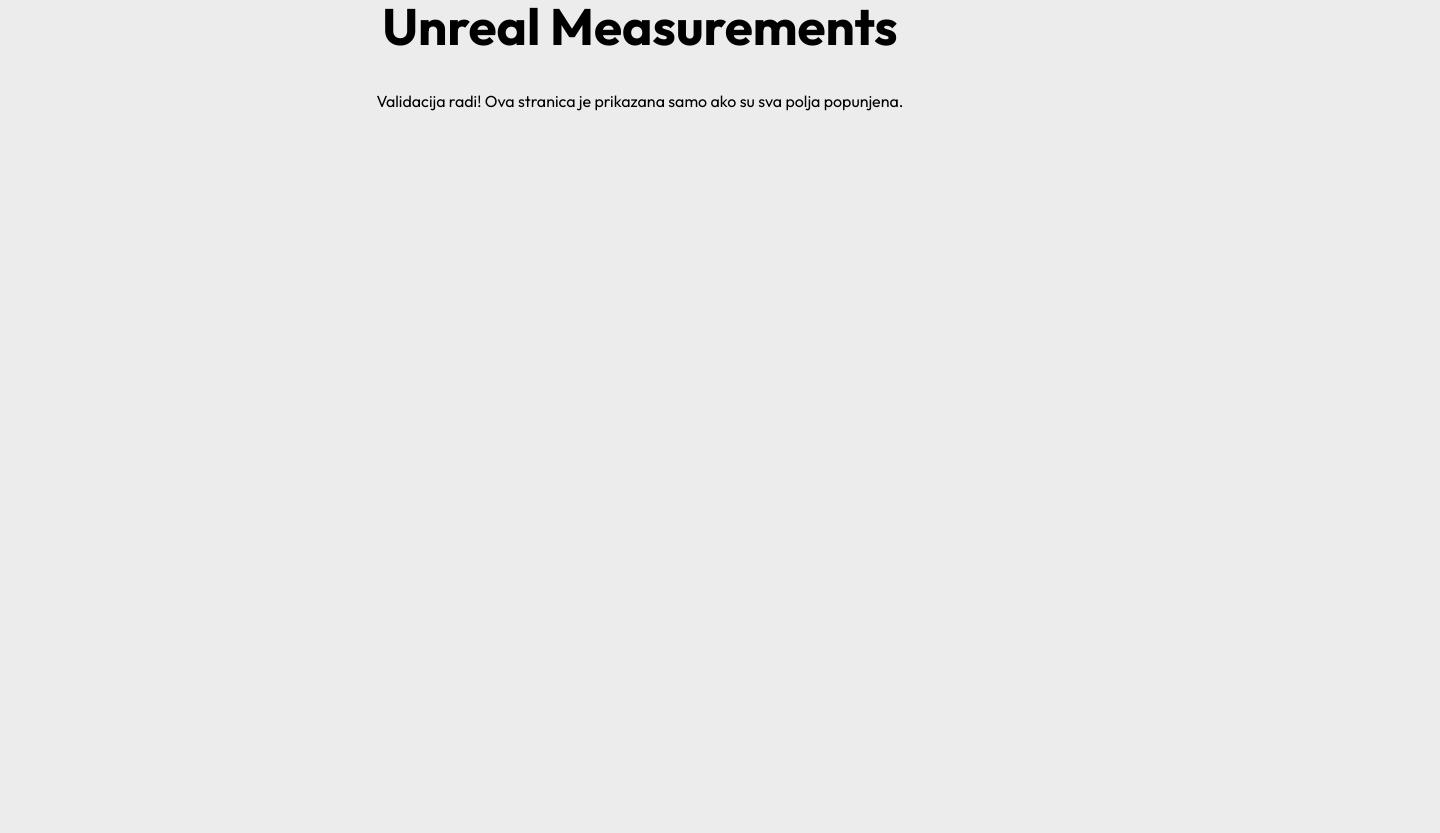
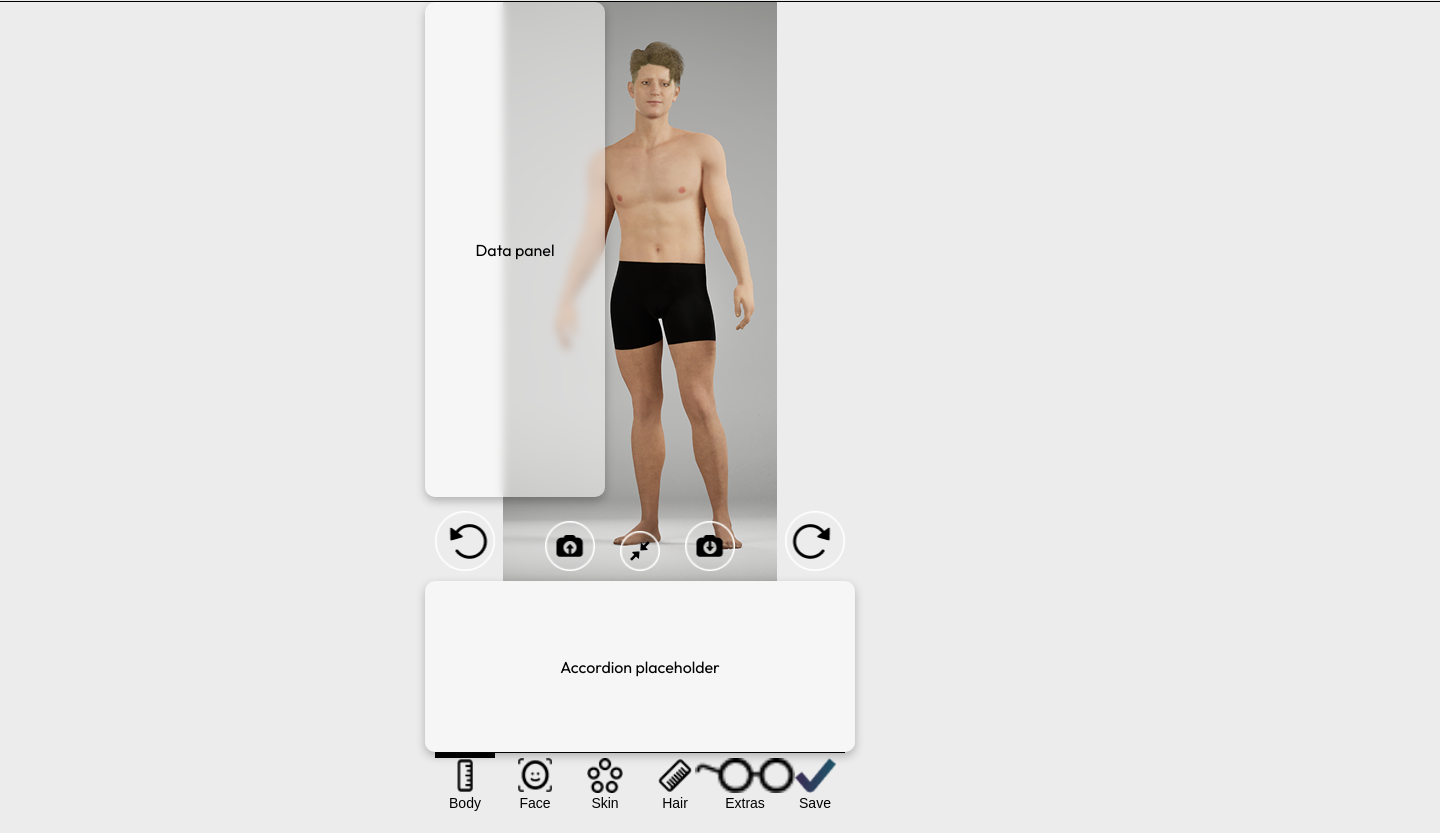
Before and after one commit to filipal/reagraph-vjezba, a React (Vite) app: page /unreal-measurements in a window 1280 px wide. Shown: the part 68-901 px from the top of the page, 1440 px wide, since content can reach past the window. Before the commit the page ends 800 px from the top, so only its background shows below. Built offline with nearby package versions, Linux system fonts and the light colour scheme.

Commit message:
početak unreala

```diff
--- a/src/pages/AvatarInfoPage.tsx
+++ b/src/pages/AvatarInfoPage.tsx
@@ -161,7 +161,6 @@ export default function AvatarInfoPage() {
           <div className={styles.action}>
             <button className={styles.scanButton}
               onClick={() => {
-                console.log('window.innerWidth:', window.innerWidth)
                 if (window.innerWidth >= 1440) {
                   navigate('/scan-qr-bodyscan')
                 } else {
--- a/src/pages/UnrealMeasurements.module.scss
+++ b/src/pages/UnrealMeasurements.module.scss
@@ -1,5 +1,169 @@
 .page {
-  padding: 32px;
-  text-align: center;
+  display: flex;
+  flex-direction: column;
+  align-items: center;
   color: #000;
 }
+
+.avatarButton {
+  background: none;
+  border: none;
+  padding: 0;
+}
+
+.centralWrapper {
+  display: flex;
+  flex-direction: column;
+  align-items: center;
+}
+
+.avatarSection {
+  width: 430px;
+  height: 750px;
+  position: relative;
+  display: flex;
+  justify-content: center;
+  align-items: center;
+}
+
+.bodySelected {
+  height: 579px;
+}
+
+.avatarImage {
+  width: 100%;
+  height: 100%;
+  object-fit: contain;
+}
+
+.dataPanel {
+  position: absolute;
+  top: 0;
+  left: 0;
+  width: 180px;
+  height: 495px;
+  background: rgba(255, 255, 255, 0.5);
+  backdrop-filter: blur(4px);
+  border-radius: 10px;
+  box-shadow: 0 4px 10px rgba(0, 0, 0, 0.25);
+  display: flex;
+  align-items: center;
+  justify-content: center;
+}
+
+.accordion {
+  width: 430px;
+  height: 171px;
+  background: rgba(255, 255, 255, 0.5);
+  backdrop-filter: blur(4px);
+  border-radius: 10px;
+  box-shadow: 0 4px 10px rgba(0, 0, 0, 0.25);
+  display: flex;
+  align-items: center;
+  justify-content: center;
+}
+
+.controlGroup {
+  position: absolute;
+  bottom: 10px;
+  left: 50%;
+  transform: translateX(-50%);
+  width: 410px;
+  height: 60px;
+  display: flex;
+  align-items: flex-end;
+}
+
+.controlButton {
+  position: relative;
+  border: none;
+  padding: 0;
+  background: none;
+  display: flex;
+  justify-content: center;
+  align-items: center;
+}
+
+.ellipse {
+  width: 100%;
+  height: 100%;
+}
+
+.controlIcon {
+  position: absolute;
+  top: 50%;
+  left: 50%;
+  transform: translate(-50%, -50%);
+}
+
+.rotateleft {
+  width: 60px;
+  margin-right: 50px;
+}
+
+.upload {
+  width: 50px;
+  margin-right: 25px;
+}
+
+.fullscreen {
+  width: 40px;
+  margin-right: 25px;
+}
+
+.download {
+  width: 50px;
+  margin-right: 50px;
+}
+
+.rotateright {
+  width: 60px;
+}
+
+.bottomNav {
+  width: 410px;
+  height: 60px;
+  border-top: 1px solid #000;
+  display: flex;
+  margin-bottom: 20px;
+}
+
+.navButton {
+  width: 60px;
+  height: 60px;
+  padding: 0;
+  border: none;
+  background: none;
+  display: flex;
+  flex-direction: column;
+  align-items: center;
+  justify-content: flex-start;
+}
+
+.navButton:not(:first-child) {
+  margin-left: 10px;
+}
+
+.navIndicator {
+  width: 100%;
+  height: 5px;
+}
+
+.active .navIndicator {
+  background: #000;
+}
+
+.navIcon {
+  flex: 1;
+  display: flex;
+  align-items: center;
+  justify-content: center;
+}
+
+.navLabel {
+  height: 20px;
+  font-size: 14px;
+  display: flex;
+  align-items: center;
+  justify-content: center;
+}
--- a/src/pages/UnrealMeasurements.tsx
+++ b/src/pages/UnrealMeasurements.tsx
@@ -1,10 +1,129 @@
+import { useState } from 'react'
+import { useNavigate } from 'react-router-dom'
+import Header from '../components/Header/Header'
+
+import avatarsButton from '../assets/AvatarsButton.png'
+import rLeft from '../assets/rLeft.png'
+import rRight from '../assets/rRight.png'
+import uploadIcon from '../assets/upload.png'
+import fullScreenIcon from '../assets/FullScreen.png'
+import downloadIcon from '../assets/download.png'
+import ellipseLs from '../assets/EllipseLs.png'
+import ellipseLb from '../assets/EllipseLb.png'
+import ellipseMs from '../assets/EllipseMs.png'
+import ellipseMb from '../assets/EllipseMb.png'
+import ellipseSs from '../assets/EllipseSs.png'
+import ellipseSb from '../assets/EllipseSb.png'
+import unrealFBBodyButton from '../assets/UnrealFBBodyButton.png'
+import avatarMeasure from '../assets/AvatarMeasure.png'
+import bodyIcon from '../assets/body.png'
+import faceIcon from '../assets/face.png'
+import skinIcon from '../assets/SKIN.png'
+import hairIcon from '../assets/HAIR.png'
+import extrasIcon from '../assets/EXTRAS.png'
+import saveIcon from '../assets/save.png'
 import styles from './UnrealMeasurements.module.scss'
 
+interface ControlButton {
+  key: string
+  width: number
+  icon: string
+  ellipseWhite: string
+  ellipseBlack: string
+  marginRight: number
+}
+
+interface NavButton {
+  key: NavKey
+  icon: string
+  label: string
+}
+
+type NavKey = 'Body' | 'Face' | 'Skin' | 'Hair' | 'Extras' | 'Save'
+
 export default function UnrealMeasurements() {
+
+  const navigate = useNavigate()
+
+  const [selectedControl, setSelectedControl] = useState<string | null>(null)
+  const [selectedNav, setSelectedNav] = useState<NavKey>('Body')
+  const [avatarSrc] = useState<string>(avatarMeasure)
+
+  const controls: ControlButton[] = [
+    { key: 'rotate-left', width: 60, icon: rLeft, ellipseWhite: ellipseLs, ellipseBlack: ellipseLb, marginRight: 50 },
+    { key: 'upload', width: 50, icon: uploadIcon, ellipseWhite: ellipseMs, ellipseBlack: ellipseMb, marginRight: 25 },
+    { key: 'fullscreen', width: 40, icon: fullScreenIcon, ellipseWhite: ellipseSs, ellipseBlack: ellipseSb, marginRight: 25 },
+    { key: 'download', width: 50, icon: downloadIcon, ellipseWhite: ellipseMs, ellipseBlack: ellipseMb, marginRight: 50 },
+    { key: 'rotate-right', width: 60, icon: rRight, ellipseWhite: ellipseLs, ellipseBlack: ellipseLb, marginRight: 0 },
+  ]
+
+  const navButtons: NavButton[] = [
+    { key: 'Body', icon: bodyIcon, label: 'Body' },
+    { key: 'Face', icon: faceIcon, label: 'Face' },
+    { key: 'Skin', icon: skinIcon, label: 'Skin' },
+    { key: 'Hair', icon: hairIcon, label: 'Hair' },
+    { key: 'Extras', icon: extrasIcon, label: 'Extras' },
+    { key: 'Save', icon: saveIcon, label: 'Save' },
+  ]
+
+  const avatarImage = selectedNav === 'Body' ? unrealFBBodyButton : avatarSrc
+
   return (
     <div className={styles.page}>
-      <h1>Unreal Measurements</h1>
-      <p>Validacija radi! Ova stranica je prikazana samo ako su sva polja popunjena.</p>
+      <Header
+        title="Unreal Measurements"
+        variant="dark"
+        onExit={() => navigate('/')}
+        rightContent={(
+          <button className={styles.avatarButton} onClick={() => navigate('/logged-in')} type="button">
+            <img src={avatarsButton} alt="Avatars" />
+          </button>
+        )}
+      />
+
+      <div className={styles.centralWrapper}>
+        <div className={`${styles.avatarSection} ${selectedNav === 'Body' ? styles.bodySelected : ''}`}>
+          <img src={avatarImage} alt="Avatar" className={styles.avatarImage} />
+
+          {selectedNav === 'Body' && <div className={styles.dataPanel}>Data panel</div>}
+
+          <div className={styles.controlGroup}>
+            {controls.map(control => (
+              <button
+                key={control.key}
+                className={`${styles.controlButton} ${styles[control.key.replace('-', '')]}`}
+                style={{ width: control.width, marginRight: control.marginRight }}
+                onClick={() => setSelectedControl(control.key)}
+                type="button"
+              >
+                <img
+                  src={selectedControl === control.key ? control.ellipseBlack : control.ellipseWhite}
+                  alt=""
+                  className={styles.ellipse}
+                />
+                <img src={control.icon} alt="" className={styles.controlIcon} />
+              </button>
+            ))}
+          </div>
+        </div>
+
+        {selectedNav === 'Body' && <div className={styles.accordion}>Accordion placeholder</div>}
+      </div>
+
+      <div className={styles.bottomNav}>
+        {navButtons.map(btn => (
+          <button
+            key={btn.key}
+            className={`${styles.navButton} ${selectedNav === btn.key ? styles.active : ''}`}
+            onClick={() => setSelectedNav(btn.key)}
+            type="button"
+          >
+            <div className={styles.navIndicator} />
+            <img src={btn.icon} alt={btn.label} className={styles.navIcon} />
+            <span className={styles.navLabel}>{btn.label}</span>
+          </button>
+        ))}
+      </div>
     </div>
   )
 }
```
Also changed, not shown: src/assets/SKIN - AFTER FACE SCAN.png (added).
